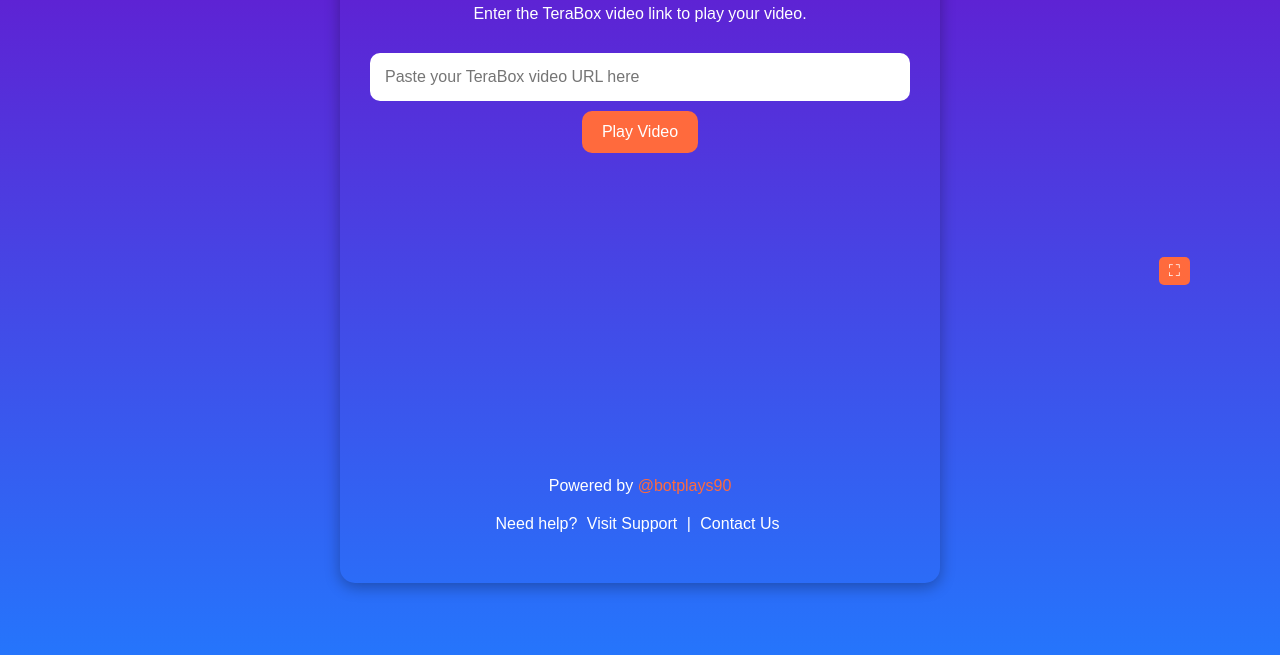
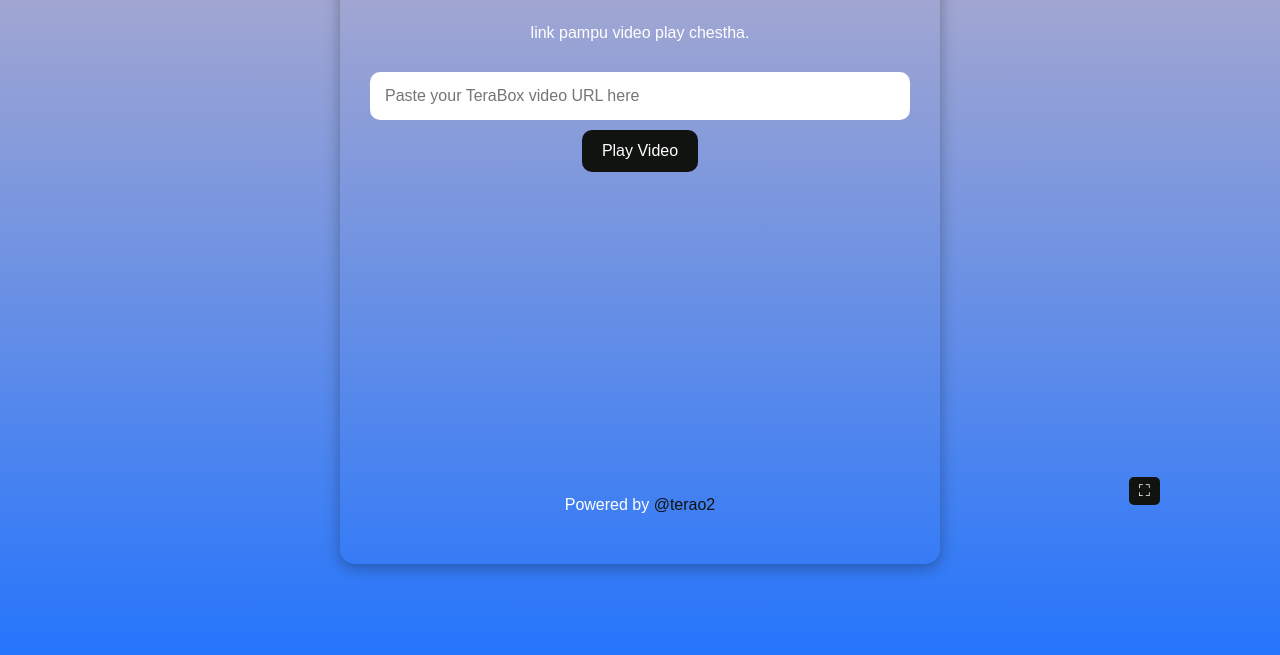
Before and after one commit to golivesid/Terabox-player-, a plain HTML site: page index.html in a window 1280 px wide. Shown: the part 145-800 px from the top of the page. Drawn offline with Linux system fonts and the light colour scheme.

Commit message:
Update index.html

```diff
--- a/index.html
+++ b/index.html
@@ -6,15 +6,15 @@
   <title>Botplays Terabox Player</title>
   <style>
     :root {
-      --bg-gradient: linear-gradient(to bottom, #6a11cb, #2575fc);
-      --bg-color: #0000FF(255, 255, 255, 0.1);
+      --bg-gradient: linear-gradient(to bottom, #bcb1c8, #2575fc);
+      --bg-color: #e8e8ef(255, 255, 255, 0.1);
       --text-color: #fff;
-      --button-bg: #ff6a3d;
+      --button-bg: #101310;
       --button-hover: #ff3a00;
     }
     [data-theme="dark"] {
       --bg-gradient: linear-gradient(to bottom, #232526, #414345);
-      --bg-color: rgba(0, 0, 0, 0.8);
+      --bg-color: rgba(8, 8, 8, 0.8);
       --text-color: #e0e0e0;
       --button-bg: #444;
       --button-hover: #666;
@@ -130,8 +130,8 @@
     }
     .fullscreen-toggle {
       position: absolute;
-      bottom: 370px;
-      right: 90px;
+      bottom: 150px;
+      right: 120px;
       background: var(--button-bg);
       color: var(--text-color);
       padding: 5px 10px;
@@ -149,8 +149,8 @@
   <button class="fullscreen-toggle" onclick="toggleFullScreen()">⛶</button>
 
   <div class="container">
-    <h1>Botplays Terabox Player</h1>
-    <p>Enter the TeraBox video link to play your video.</p>
+    <h1>SARUKU</h1>
+    <p>link pampu video play chestha.</p>
     <input type="text" id="videoUrl" placeholder="Paste your TeraBox video URL here">
     <button onclick="embedVideo()">Play Video</button>
     <iframe id="videoFrame"></iframe>
@@ -158,15 +158,10 @@
 
     <!-- Credit Section -->
     <div class="credit">
-      <p>Powered by <a href="https://telegram.im/botplays90" target="_blank">@botplays90</a></p>
+      <p>Powered by <a href="https://t.me/terao2" target="_blank">@terao2</a></p>
     </div>
 
-    <!-- Support Links -->
-    <div class="support-links">
-      <p>Need help? <a href="https://telegram.im/botplays90" target="_blank">Visit Support</a> |
-      <a href="https://telegram.im/join_hyponet" target="_blank">Contact Us</a></p>
-    </div>
-  </div>
+
 
   <script>
     function embedVideo() {
```
